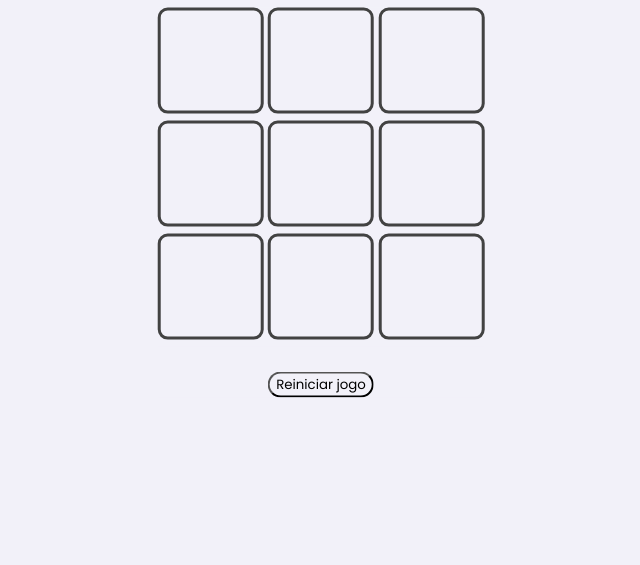
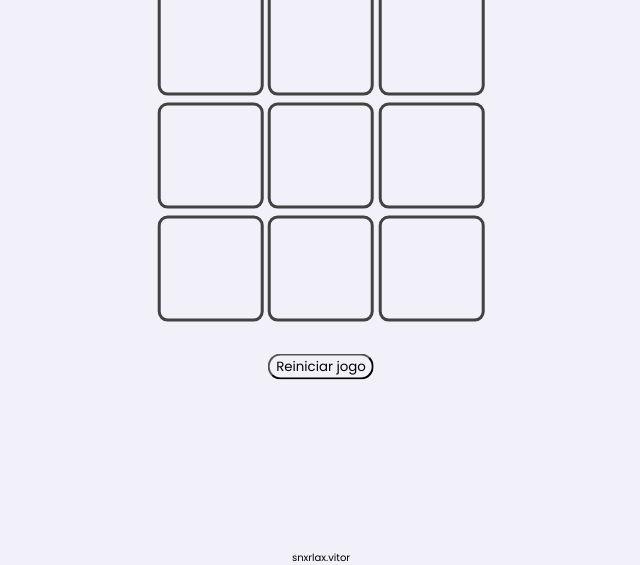
Before and after one commit to snxrlax/Jogo-da-velha, a plain HTML site: page index.html in a window 1280 px wide. Shown: the part 243-808 px from the top of the page, without its empty margins (319-959 px from the left). Drawn offline with Linux system fonts and the light colour scheme.

Commit message:
Add files via upload

```diff
--- a/index.html
+++ b/index.html
@@ -40,11 +40,13 @@
             <div id="7" class="square"></div>
             <div id="8" class="square"></div>
         </div>
-        <div id="rules"></div>
-        <div id="result"></div>
+        <div id="result">
+
+        </div>
         </div>
         <!-- Botão de reiniciar o jogo -->
         <button onclick="window.location.reload(false)">Reiniciar jogo</button>
+        <p class="tag"><a target="_blank" href="https://github.com/snxrlax/Jogo-da-velha">snxrlax.vitor</a></p>
     </div>
 
     <!-- Importando os arquivos de JavaScript -->
--- a/interface.js
+++ b/interface.js
@@ -5,7 +5,7 @@ document.addEventListener('DOMContentLoaded', ()=>{
     squares.forEach((square)=>{
         square.addEventListener('click', handleClick);
     })
-})
+});
 
 function handleClick(event){
     console.log(event.target.id)
@@ -21,10 +21,10 @@ function handleClick(event){
 
     };
     updateSquare(position);
-}
+};
 
 function updateSquare(position){
     let square = document.getElementById(position.toString());
     let symbol = board[position];
     square.innerHTML = `<div class='${symbol}'></div>`
-}
+};
--- a/style.css
+++ b/style.css
@@ -90,3 +90,20 @@ button
     background-color: #dedde7;
     border-radius: 25px;
 } */
+
+.tag
+{
+    transform: translateY(20vh);
+    font-size: 10px;
+}
+
+a
+{
+    text-decoration: none;
+    color: black;
+}
+
+#result
+{
+
+}
```
